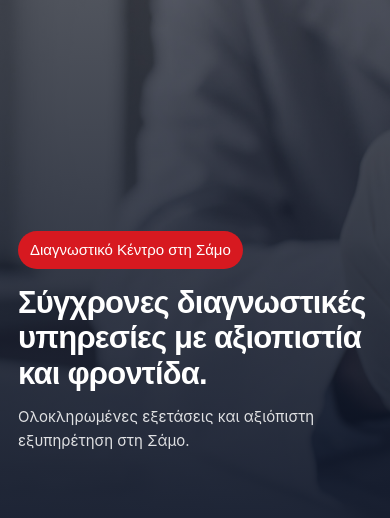
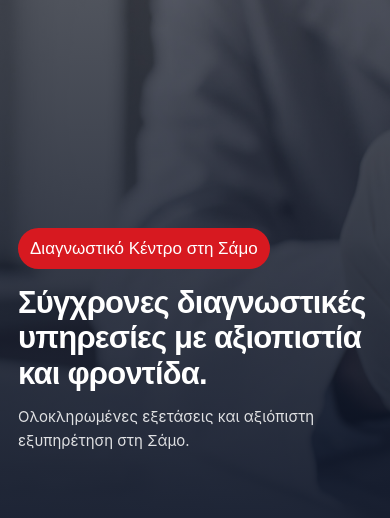
Before and after one commit to makiskollias/biomedsamos, a FastAPI app: page / in a window 390 px wide; the page is wider, and only the part inside the window is pictured. Shown: the part 126-644 px from the top of that part. Run offline with FastAPI, Linux system fonts and the light colour scheme.

Commit message:
διοορθωσεις στο responsive στο μεγεθος γραμματοσριρας

```diff
--- a/static/css/_responsive.css
+++ b/static/css/_responsive.css
@@ -323,7 +323,7 @@
     border-radius: 999px;
     background: var(--color-primary);
     color: #ffffff;
-    font-size: 15px;
+    font-size: 17px;
   }
 
   .mobile-hero h1 {
```
